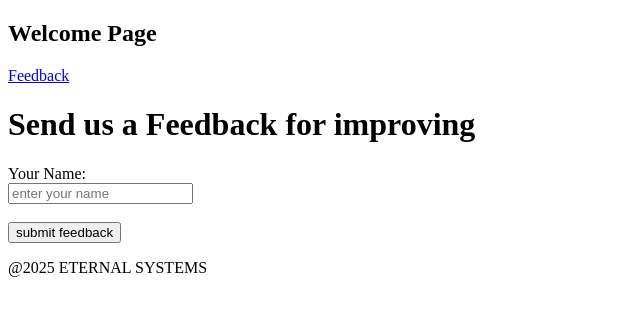
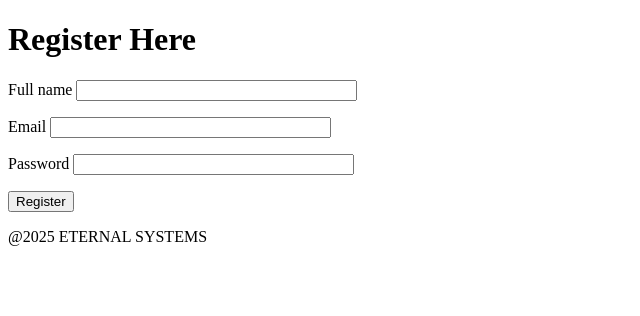
Before and after one commit to khaledahamed8080/Flask-Projects, a Flask app: page / in a window 1280 px wide. Shown: the top 316 px of the page, without its empty margins (0-640 px from the left). Run offline with Flask 3, Linux system fonts and the light colour scheme.

Commit message:
Fourth Project

```diff
--- a/Templates/base.html
+++ b/Templates/base.html
@@ -5,22 +5,12 @@
 
 </head>
 <body>
-    <header>
-        <h2>Welcome Page</h2>
-        <nav>
-        <a href="/" >Feedback</a>
-
-        </nav>
-    </header>
-    {% with messages = get_flashed_messages() %}
+    {% with messages = get_flashed_messages(with_categories=True) %}
     {% if messages %}
-    <ul style="color:green">
-       {% for msg in messages %}
-       <li> {{msg}}</li>
-       {% endfor %}
-
-    </ul>
-    {% endif %}
+    {% for category, msg in messages %}
+    <p style="color:green">{{ msg }}</p>
+    {% endfor %}
+     {% endif %}
     {% endwith %}
     {% block content %} {% endblock %}
     <footer>
--- a/Templates/form.html
+++ /dev/null
@@ -1,18 +0,0 @@
-{% extends "base.html" %}
-
-{% block title %}
-<H1>Feedback Form</H1>
-{% endblock %}
-
-
-{% block content %}
-   <H1>Send us a Feedback for improving</H1>
-
-   <form action="/" method="POST">
-
-     <label >Your Name:</label><br>
-     <input type="text" name="name" placeholder="enter your name"><br><br>
-
-     <input type="submit" value="submit feedback">
-  </form>
-{% endblock%}
--- /dev/null
+++ b/Templates/register.html
@@ -0,0 +1,38 @@
+{% extends "base.html" %}
+
+{% block title %}
+<H1>Registration Page</H1>
+{% endblock %}
+
+
+{% block content %}
+   <H1>Register Here</H1>
+
+   <form action="/" method="POST">
+        {{form.hidden_tag()}}
+      <p>
+        {{ form.name.label }}
+        {{ form.name(size=32) }}
+        {% for error in form.name.errors %}
+        <span style="color:red">{{ error }}</span>
+        {% endfor %}
+      </p>
+
+       <p>
+        {{ form.email.label }}
+        {{ form.email(size=32) }}
+        {% for error in form.email.errors %}
+        <span style="color:red">{{ error }}</span>
+        {% endfor %}
+      </p>
+
+       <p>
+        {{ form.password.label }}
+        {{ form.password(size=32) }}
+        {% for error in form.password.errors %}
+        <span style="color:red">{{ error }}</span>
+        {% endfor %}
+      </p>
+      <p> {{ form.submit() }}</p>
+  </form>
+{% endblock%}
--- a/Templates/thankyou.html
+++ b/Templates/success.html
@@ -7,7 +7,7 @@
 
 
 {% block content %}
-<H1>THANK YOU {{ username }}</H1>
+<H1>THANK YOU {{ form.name }}</H1>
 <h4>appreciating for your feedback</h4>
 <a href="/">feedback Form</a>
 {% endblock%}
--- a/app.py
+++ b/app.py
@@ -1,21 +1,22 @@
 from flask import Flask, render_template , request, redirect, url_for, session, flash
-
+from forms import RegistrationForm
 
 app=Flask(__name__)
 app.secret_key="my_secret_key"
 
 @app.route("/",methods=["GET","POST"])
-def form():
-     if request.method=="POST":
-          name=request.form.get("name")
-          if not name:
-               flash("Name cannot be empty")
-               return redirect(url_for("form"))
-          flash(f"Thank you {name}, your feedback is valuable to us")
-          return redirect(url_for("thankyou"))
-     return render_template("form.html")
+def register():
+     form=RegistrationForm()
+     if form.validate_on_submit():
+          name=form.name.data
+          email=form.email.data
+          flash(f"Welcome. {name}, you Registered Successfully!","Success")
+          return redirect(url_for("success"))
 
 
-@app.route("/thankyou")
-def thankyou():
-    return render_template("thankyou.html")
+
+     return render_template("register.html",form=form)
+
+@app.route("/success")
+def success():
+     return render_template("success.html")
--- /dev/null
+++ b/forms.py
@@ -0,0 +1,10 @@
+from flask_wtf import FlaskForm
+
+from wtforms import StringField, PasswordField, SubmitField
+from wtforms.validators import DataRequired, Email, length
+
+class RegistrationForm(FlaskForm):
+    name=StringField("Full name", validators=[DataRequired()])
+    email=StringField("Email", validators=[DataRequired(), Email()])
+    password=PasswordField("Password", validators=[DataRequired(),length(min=6)])
+    submit=SubmitField("Register")
```
